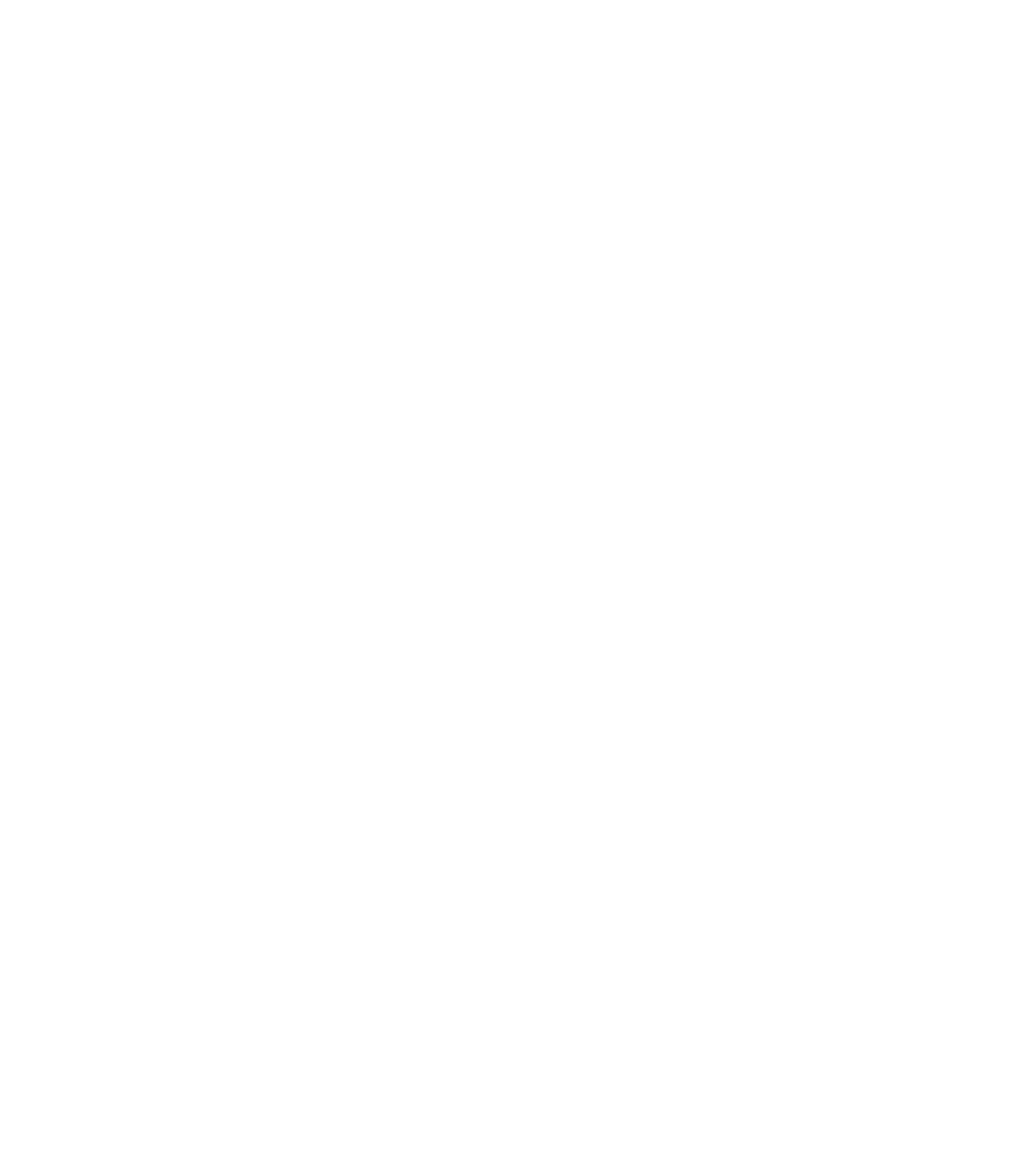
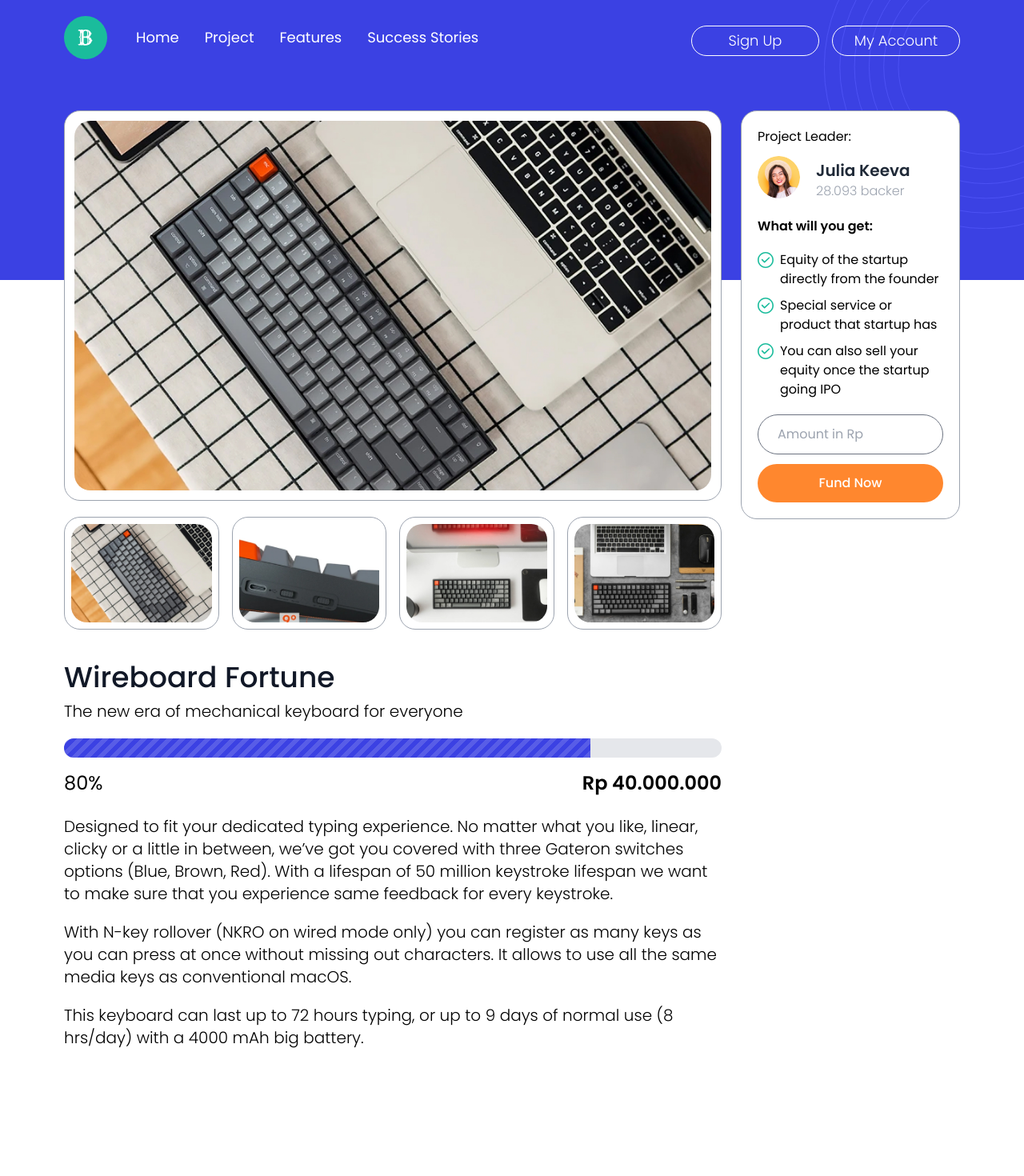
Before and after one commit to rangguy/bwa-crowd-funding-frontend, a Nuxt app: page /projects/1 in a window 1280 px wide. Before the commit this address had no page. Shown: the top 1470 px of the page at 80% size. Before the commit the page ends 800 px from the top, so only its background shows below. Built offline with nearby package versions, Linux system fonts and the light colour scheme.

Commit message:
Detail Funding slicing

```diff
--- /dev/null
+++ b/pages/projects/[id].vue
@@ -0,0 +1,159 @@
+<template>
+  <div class="project-page">
+    <section class="project-header pt-5 px-20">
+      <div class="container mx-auto relative">
+        <Navbar />
+      </div>
+    </section>
+    <section class="container project-container mx-auto -mt-56 px-20">
+      <div class="flex mt-3">
+        <div class="w-3/4 mr-6">
+          <div class="bg-white p-3 mb-3 border border-gray-400 rounded-20">
+            <figure class="item-image">
+              <img src="/project-image.jpg" alt="" class="rounded-20 w-full" />
+            </figure>
+          </div>
+          <div class="flex -mx-2">
+            <div
+              class="relative w-1/4 bg-white m-2 p-2 border border-gray-400 rounded-20"
+            >
+              <figure class="item-thumbnail">
+                <img
+                  src="/project-slider-1.jpg"
+                  alt=""
+                  class="rounded-20 w-full"
+                />
+              </figure>
+            </div>
+            <div
+              class="relative w-1/4 bg-white m-2 p-2 border border-gray-400 rounded-20"
+            >
+              <figure class="item-thumbnail">
+                <img
+                  src="/project-slider-2.jpg"
+                  alt=""
+                  class="rounded-20 w-full"
+                />
+              </figure>
+            </div>
+            <div
+              class="relative w-1/4 bg-white m-2 p-2 border border-gray-400 rounded-20"
+            >
+              <figure class="item-thumbnail">
+                <img
+                  src="/project-slider-3.jpg"
+                  alt=""
+                  class="rounded-20 w-full"
+                />
+              </figure>
+            </div>
+            <div
+              class="relative w-1/4 bg-white m-2 p-2 border border-gray-400 rounded-20"
+            >
+              <figure class="item-thumbnail">
+                <img
+                  src="/project-slider-4.jpg"
+                  alt=""
+                  class="rounded-20 w-full"
+                />
+              </figure>
+            </div>
+          </div>
+        </div>
+        <div class="w-1/4">
+          <div
+            class="bg-white w-full p-5 border border-gray-400 rounded-20 sticky"
+            style="top: 15px"
+          >
+            <h3>Project Leader:</h3>
+
+            <div class="flex mt-3">
+              <div class="w-1/4">
+                <img
+                  src="/testimonial-1-icon.png"
+                  alt=""
+                  class="w-full inline-block rounded-full"
+                />
+              </div>
+              <div class="w-3/4 ml-5 mt-1">
+                <div class="font-semibold text-xl text-gray-800">
+                  Julia Keeva
+                </div>
+                <div class="font-light text-md text-gray-400">
+                  28.093 backer
+                </div>
+              </div>
+            </div>
+
+            <h4 class="mt-5 font-semibold">What will you get:</h4>
+            <ul class="list-check mt-3">
+              <li>Equity of the startup directly from the founder</li>
+              <li>Special service or product that startup has</li>
+              <li>You can also sell your equity once the startup going IPO</li>
+            </ul>
+            <input
+              type="number"
+              class="border border-gray-500 block w-full px-6 py-3 mt-4 rounded-full text-gray-800 transition duration-300 ease-in-out focus:outline-none focus:shadow-outline"
+              placeholder="Amount in Rp"
+              value=""
+            />
+            <nuxt-link
+              to="/fund-success"
+              class="text-center mt-3 button-cta block w-full bg-orange-button hover:bg-green-button text-white font-medium px-6 py-3 text-md rounded-full"
+            >
+              Fund Now
+            </nuxt-link>
+          </div>
+        </div>
+      </div>
+    </section>
+    <section class="container mx-auto pt-8 px-20">
+      <div class="flex justify-between items-center">
+        <div class="w-full md:w-3/4 mr-6">
+          <h2 class="text-4xl text-gray-900 mb-2 font-medium">
+            Wireboard Fortune
+          </h2>
+          <p class="font-light text-xl mb-5">
+            The new era of mechanical keyboard for everyone
+          </p>
+
+          <div class="relative progress-bar">
+            <div
+              class="overflow-hidden mb-4 text-xs flex rounded-full bg-gray-200 h-6"
+            >
+              <div
+                style="width: 80%"
+                class="shadow-none flex flex-col text-center whitespace-nowrap text-white justify-center bg-purple-progress progress-striped"
+              ></div>
+            </div>
+          </div>
+          <div class="flex progress-info mb-6">
+            <div class="text-2xl">80%</div>
+            <div class="ml-auto font-semibold text-2xl">Rp 40.000.000</div>
+          </div>
+
+          <p class="font-light text-xl mb-5">
+            Designed to fit your dedicated typing experience. No matter what you
+            like, linear, clicky or a little in between, we’ve got you covered
+            with three Gateron switches options (Blue, Brown, Red). With a
+            lifespan of 50 million keystroke lifespan we want to make sure that
+            you experience same feedback for every keystroke.
+          </p>
+          <p class="font-light text-xl mb-5">
+            With N-key rollover (NKRO on wired mode only) you can register as
+            many keys as you can press at once without missing out characters.
+            It allows to use all the same media keys as conventional macOS.
+          </p>
+          <p class="font-light text-xl mb-5">
+            This keyboard can last up to 72 hours typing, or up to 9 days of
+            normal use (8 hrs/day) with a 4000 mAh big battery.
+          </p>
+        </div>
+        <div class="w-1/4 hidden md:block"></div>
+      </div>
+    </section>
+    <div class="cta-clip -mt-20"></div>
+    <CallToAction />
+    <Footer />
+  </div>
+</template>
```
